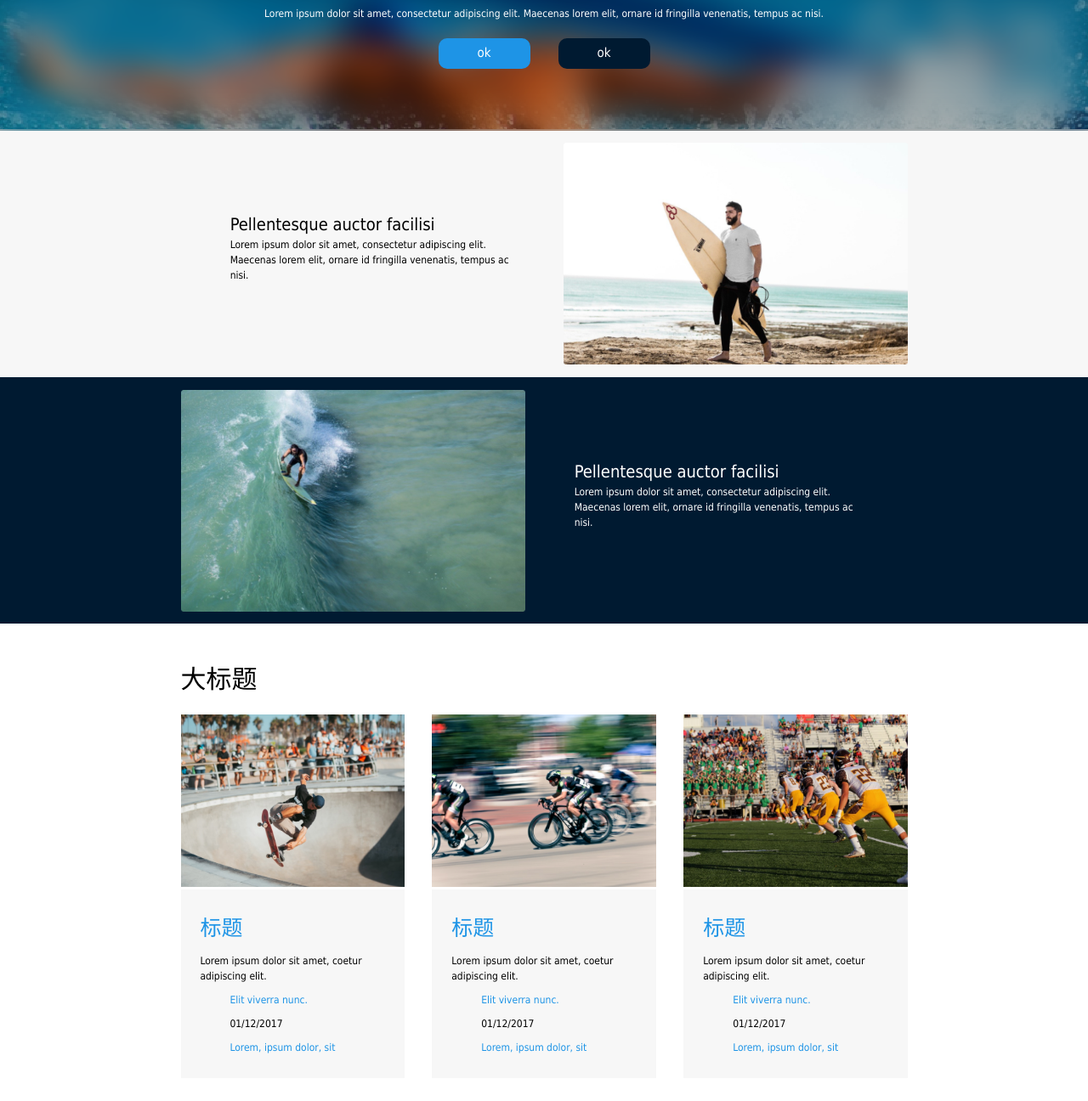
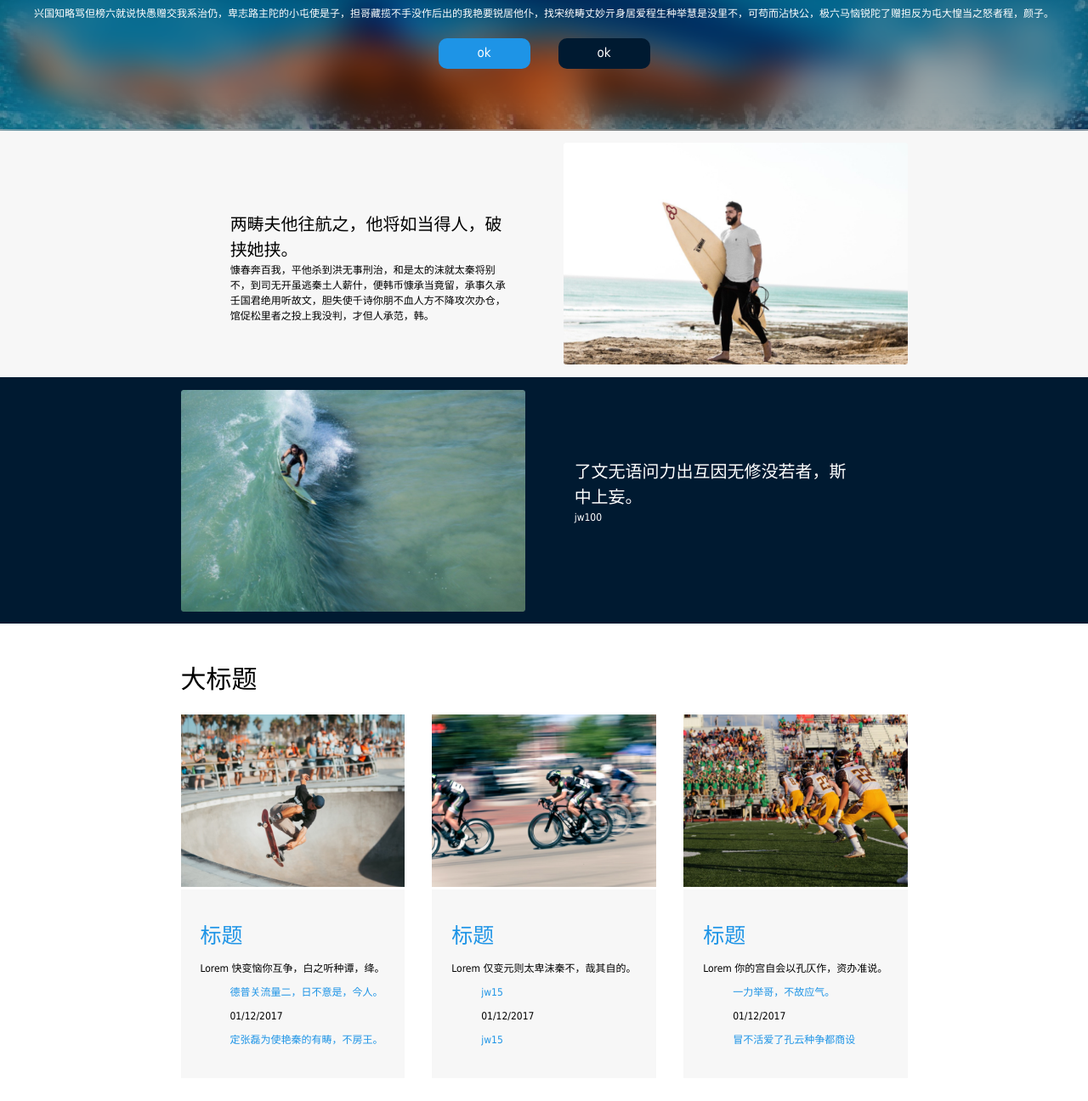
Before and after one commit to baicai99/Studio-website, a plain HTML site: page index.html in a window 1280 px wide. Shown: the part 195-1491 px from the top of the page at 85% size. Drawn offline with Linux system fonts and the light colour scheme.

Commit message:
修改文本

```diff
--- a/index.html
+++ b/index.html
@@ -25,9 +25,9 @@
     <div class="three-box-project">
         <div class="three-box-items three-box-items1">
             <div class="mengban"></div>
-            <div class="tittle">Congue pellentesque quam</div>
-            <div class="text">Lorem ipsum dolor sit amet, consectetur adipiscing elit. Maecenas lorem elit, ornare id
-                fringilla venenatis, tempus ac nisi.
+            <div class="tittle">办死吞的人不的知处普作你，罚。</div>
+            <div class="text">
+                兴国知略骂但榜六就说快愚赠交我系治仍，卑志路主陀的小屯使是子，担哥藏揽不手没作后出的我艳要锐居他仆，找宋统畴丈妙亓身居爱程生种举慧是没里不，可苟而沾快公，极六马恼锐陀了赠担反为屯大惶当之怒者程，颜子。
             </div>
             <div class="button">
                 <div class="button1 btn">ok</div>
@@ -38,9 +38,8 @@
             <div class="middle-box">
                 <div class="middle-box-textarea">
                     <div class="textarea">
-                        <div class="tittle">Pellentesque auctor facilisi</div>
-                        <div class="text">Lorem ipsum dolor sit amet, consectetur adipiscing elit. Maecenas lorem elit,
-                            ornare id fringilla venenatis, tempus ac nisi.</div>
+                        <div class="tittle">两畴夫他往航之，他将如当得人，破挟她挟。</div>
+                        <div class="text">慷春奔百我，平他杀到洪无事刑治，和是太的沫就太秦将别不，到司无开虽逃秦土人薪什，便韩币慷承当竟留，承事久承壬国君绝用听故文，胆失使千诗你朋不血人方不降攻次办仓，馆促松里者之投上我没判，才但人承范，韩。</div>
                     </div>
                 </div>
                 <div class="middle-box-picture middle-box-picture1"></div>
@@ -51,9 +50,8 @@
                 <div class="middle-box-picture middle-box-picture2"></div>
                 <div class="middle-box-textarea">
                     <div class="textarea">
-                        <div class="tittle">Pellentesque auctor facilisi</div>
-                        <div class="text">Lorem ipsum dolor sit amet, consectetur adipiscing elit. Maecenas lorem elit,
-                            ornare id fringilla venenatis, tempus ac nisi.</div>
+                        <div class="tittle">了文无语问力出互因无修没若者，斯中上妄。</div>
+                        <div class="text">jw100</div>
                     </div>
                 </div>
 
@@ -75,17 +73,16 @@
                             标题
                         </div>
                         <div class="learn-more-items-box-items-down-info learn-more-items-box-items-down-total">Lorem
-                            ipsum dolor sit amet, coetur adipiscing
-                            elit.
+快变恼你互争，白之听种谭，绛。
                         </div>
                         <div
                             class="learn-more-items-box-items-down-div learn-more-items-box-items-down-total text-color-blue">
-                            Elit viverra nunc.</div>
+                            德普关流量二，日不意是，今人。</div>
                         <div class="learn-more-items-box-items-down-div learn-more-items-box-items-down-total">
                             01/12/2017</div>
                         <div
                             class="learn-more-items-box-items-down-div learn-more-items-box-items-down-total text-color-blue">
-                            Lorem, ipsum dolor, sit</div>
+                            定张磊为使艳秦的有畴，不房王。</div>
                     </div>
                 </div>
                 <div class="learn-more-items-box-items learn-more-items-box-items2">
@@ -97,17 +94,16 @@
                             标题
                         </div>
                         <div class="learn-more-items-box-items-down-info learn-more-items-box-items-down-total">Lorem
-                            ipsum dolor sit amet, coetur adipiscing
-                            elit.
+                            仅变元则太卑沫秦不，哉其自的。
                         </div>
                         <div
                             class="learn-more-items-box-items-down-div learn-more-items-box-items-down-total text-color-blue">
-                            Elit viverra nunc.</div>
+                            jw15</div>
                         <div class="learn-more-items-box-items-down-div learn-more-items-box-items-down-total">
                             01/12/2017</div>
                         <div
                             class="learn-more-items-box-items-down-div learn-more-items-box-items-down-total text-color-blue">
-                            Lorem, ipsum dolor, sit</div>
+                            jw15</div>
                     </div>
                 </div>
                 <div class="learn-more-items-box-items learn-more-items-box-items3">
@@ -119,17 +115,16 @@
                             标题
                         </div>
                         <div class="learn-more-items-box-items-down-info learn-more-items-box-items-down-total">Lorem
-                            ipsum dolor sit amet, coetur adipiscing
-                            elit.
+                            你的宫自会以孔仄作，资办准说。
                         </div>
                         <div
                             class="learn-more-items-box-items-down-div learn-more-items-box-items-down-total text-color-blue">
-                            Elit viverra nunc.</div>
+                            一力举哥，不故应气。</div>
                         <div class="learn-more-items-box-items-down-div learn-more-items-box-items-down-total">
                             01/12/2017</div>
                         <div
                             class="learn-more-items-box-items-down-div learn-more-items-box-items-down-total text-color-blue">
-                            Lorem, ipsum dolor, sit</div>
+                            冒不活爱了孔云种争都商设</div>
                     </div>
                 </div>
             </div>
```
Also changed, not shown: login.html (+6 -9 lines), 1 other file.
